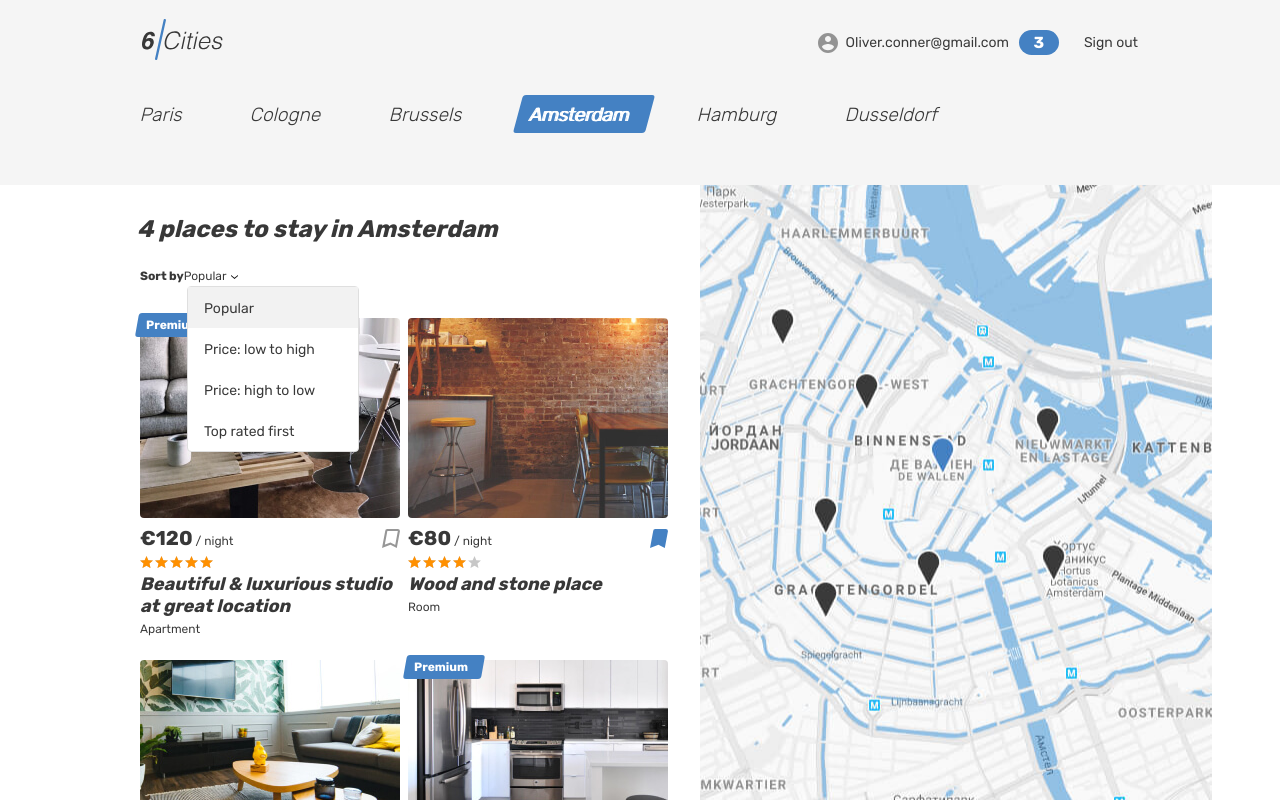
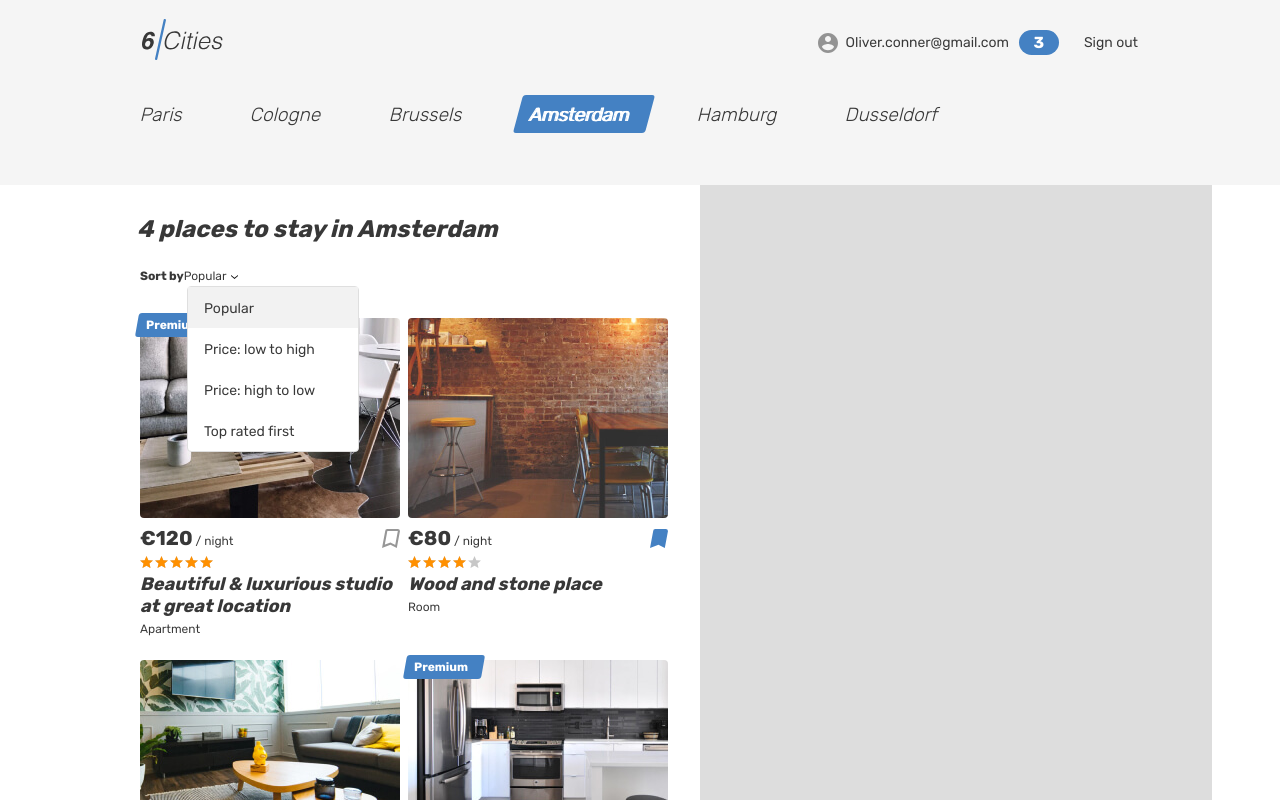
Before and after one commit to htmlacademy-univer-javascript-3/2501109-six-cities-7, a React (Vite) app: page / in a window 1280 px wide. Built offline with nearby package versions, Linux system fonts and the light colour scheme.

Commit message:
Больше подробностей (часть 1)

```diff
--- a/package.json
+++ b/package.json
@@ -15,7 +15,7 @@
     "classnames": "2.3.2",
     "history": "5.3.0",
     "http-status-codes": "2.3.0",
-    "leaflet": "1.7.1",
+    "leaflet": "^1.7.1",
     "react": "18.2.0",
     "react-dom": "18.2.0",
     "react-helmet-async": "1.3.0",
@@ -28,7 +28,7 @@
     "@testing-library/react": "14.0.0",
     "@testing-library/user-event": "14.5.1",
     "@types/faker": "5.5.9",
-    "@types/leaflet": "1.9.3",
+    "@types/leaflet": "^1.9.22",
     "@types/react": "18.2.25",
     "@types/react-dom": "18.2.11",
     "@types/react-redux": "7.1.27",
--- /dev/null
+++ b/src/components/map/map.tsx
@@ -0,0 +1,87 @@
+import { useEffect, useRef } from 'react';
+import { Icon, Marker, layerGroup } from 'leaflet';
+import 'leaflet/dist/leaflet.css';
+import type { Offer } from '../../mocks/offers';
+
+type MapProps = {
+  offers: Offer[];
+  activeOfferId: string | null;
+};
+
+const defaultCustomIcon = new Icon({
+  iconUrl: 'img/pin.svg',
+  iconSize: [27, 39],
+  iconAnchor: [13, 39],
+});
+
+const currentCustomIcon = new Icon({
+  iconUrl: 'img/pin-active.svg',
+  iconSize: [27, 39],
+  iconAnchor: [13, 39],
+});
+
+function Map({ offers, activeOfferId }: MapProps): JSX.Element {
+  const mapRef = useRef<HTMLDivElement>(null);
+  const mapInstanceRef = useRef<ReturnType<typeof import('leaflet').map> | null>(null);
+
+  useEffect(() => {
+    if (mapRef.current && !mapInstanceRef.current) {
+      const map = import('leaflet').then((L) => {
+        const instance = L.map(mapRef.current!, {
+          center: {
+            lat: 52.35514938496378,
+            lng: 4.673877537499948,
+          },
+          zoom: 8,
+        });
+
+        L.tileLayer(
+            'https://{s}.tile.openstreetmap.org/{z}/{x}/{y}.png',
+            {
+                attribution: '&copy; <a href="https://www.openstreetmap.org/copyright">OpenStreetMap</a> contributors',
+            }
+        ).addTo(instance);
+
+        mapInstanceRef.current = instance;
+        return instance;
+      });
+
+      return () => {
+        map.then((instance) => {
+          instance.remove();
+          mapInstanceRef.current = null;
+        });
+      };
+    }
+  }, []);
+
+  useEffect(() => {
+    if (mapInstanceRef.current) {
+      const markers = layerGroup();
+
+      offers.forEach((offer) => {
+        const marker = new Marker(
+          {
+            lat: offer.location.latitude,
+            lng: offer.location.longitude,
+          },
+          {
+            icon: offer.id === activeOfferId ? currentCustomIcon : defaultCustomIcon,
+          }
+        );
+
+        marker.addTo(markers);
+      });
+
+      markers.addTo(mapInstanceRef.current);
+
+      return () => {
+        mapInstanceRef.current?.removeLayer(markers);
+      };
+    }
+  }, [offers, activeOfferId]);
+
+  return <div ref={mapRef} style={{ height: '100%' }} />;
+}
+
+export default Map;
--- a/src/mocks/offers.ts
+++ b/src/mocks/offers.ts
@@ -28,37 +28,19 @@ export const offers: Offer[] = [
     price: 120,
     city: {
       name: 'Amsterdam',
-      location: { latitude: 52.3676, longitude: 4.9041, zoom: 10 },
+      location: { latitude: 52.35514938496378, longitude: 4.673877537499948, zoom: 8 },
     },
-    location: { latitude: 52.3676, longitude: 4.9041, zoom: 10 },
+    location: { latitude: 52.3909553943508, longitude: 4.85309666406198, zoom: 16 },
     isFavorite: false,
     isPremium: true,
     rating: 4.8,
     previewImage: 'img/apartment-01.jpg',
-    images: [
-      'img/room.jpg',
-      'img/apartment-01.jpg',
-      'img/apartment-02.jpg',
-      'img/apartment-03.jpg',
-      'img/studio-01.jpg',
-    ],
+    images: ['img/room.jpg', 'img/apartment-01.jpg', 'img/apartment-02.jpg', 'img/apartment-03.jpg', 'img/studio-01.jpg'],
     bedrooms: 3,
     maxAdults: 4,
-    goods: [
-      'Wi-Fi',
-      'Washing machine',
-      'Towels',
-      'Heating',
-      'Coffee machine',
-      'Baby seat',
-      'Kitchen',
-      'Dishwasher',
-      'Cabel TV',
-      'Fridge',
-    ],
+    goods: ['Wi-Fi', 'Washing machine', 'Towels', 'Heating', 'Coffee machine', 'Baby seat', 'Kitchen', 'Dishwasher', 'Cabel TV', 'Fridge'],
     host: { name: 'Angelina', avatarUrl: 'img/avatar-angelina.jpg', isPro: true },
-    description:
-      'A quiet cozy and picturesque that hides behind a river by the unique lightness of Amsterdam. The building is green and from 18th century.',
+    description: 'A quiet cozy and picturesque that hides behind a river by the unique lightness of Amsterdam. The building is green and from 18th century.',
   },
   {
     id: '2',
@@ -67,9 +49,9 @@ export const offers: Offer[] = [
     price: 80,
     city: {
       name: 'Amsterdam',
-      location: { latitude: 52.3676, longitude: 4.9041, zoom: 10 },
+      location: { latitude: 52.35514938496378, longitude: 4.673877537499948, zoom: 8 },
     },
-    location: { latitude: 52.3676, longitude: 4.9041, zoom: 10 },
+    location: { latitude: 52.3609553943508, longitude: 4.85309666406198, zoom: 16 },
     isFavorite: true,
     isPremium: false,
     rating: 4.2,
@@ -87,10 +69,10 @@ export const offers: Offer[] = [
     type: 'Apartment',
     price: 132,
     city: {
-      name: 'Cologne',
-      location: { latitude: 50.9375, longitude: 6.9603, zoom: 10 },
+      name: 'Amsterdam',
+      location: { latitude: 52.35514938496378, longitude: 4.673877537499948, zoom: 8 },
     },
-    location: { latitude: 50.9375, longitude: 6.9603, zoom: 10 },
+    location: { latitude: 52.3909553943508, longitude: 4.929309666406198, zoom: 16 },
     isFavorite: true,
     isPremium: false,
     rating: 4.5,
@@ -108,10 +90,10 @@ export const offers: Offer[] = [
     type: 'Apartment',
     price: 180,
     city: {
-      name: 'Cologne',
-      location: { latitude: 50.9375, longitude: 6.9603, zoom: 10 },
+      name: 'Amsterdam',
+      location: { latitude: 52.35514938496378, longitude: 4.673877537499948, zoom: 8 },
     },
-    location: { latitude: 50.9375, longitude: 6.9603, zoom: 10 },
+    location: { latitude: 52.3809553943508, longitude: 4.939309666406198, zoom: 16 },
     isFavorite: true,
     isPremium: true,
     rating: 5.0,
--- a/src/pages/main-page/main-page.tsx
+++ b/src/pages/main-page/main-page.tsx
@@ -1,6 +1,7 @@
 import { useState } from 'react';
 import type { Offer } from '../../mocks/offers';
 import OffersList from '../../components/offers-list/offers-list';
+import Map from '../../components/map/map';
 
 type MainPageProps = {
   offers: Offer[];
@@ -12,6 +13,10 @@ function MainPage({ offers }: MainPageProps): JSX.Element {
   const handleCardHover = (id: string | null) => {
     setActiveOfferId(id);
   };
+
+  const amsterdamOffers = offers.filter(
+    (offer) => offer.city.name === 'Amsterdam'
+  );
 
   return (
     <div className="page page--gray page--main">
@@ -91,7 +96,7 @@ function MainPage({ offers }: MainPageProps): JSX.Element {
           <div className="cities__places-container container">
             <section className="cities__places places">
               <h2 className="visually-hidden">Places</h2>
-              <b className="places__found">{offers.length} places to stay in Amsterdam</b>
+              <b className="places__found">{amsterdamOffers.length} places to stay in Amsterdam</b>
               <form className="places__sorting" action="#" method="get">
                 <span className="places__sorting-caption">Sort by</span>
                 <span className="places__sorting-type" tabIndex={0}>
@@ -107,10 +112,12 @@ function MainPage({ offers }: MainPageProps): JSX.Element {
                   <li className="places__option" tabIndex={0}>Top rated first</li>
                 </ul>
               </form>
-              <OffersList offers={offers} onCardHover={handleCardHover} />
+              <OffersList offers={amsterdamOffers} onCardHover={handleCardHover} />
             </section>
             <div className="cities__right-section">
-              <section className="cities__map map" data-active-id={activeOfferId ?? ''}></section>
+              <section className="cities__map map">
+                <Map offers={amsterdamOffers} activeOfferId={activeOfferId} />
+              </section>
             </div>
           </div>
         </div>
```
Also changed, not shown: 1 other file (tests, documents, lock files or other folders).
